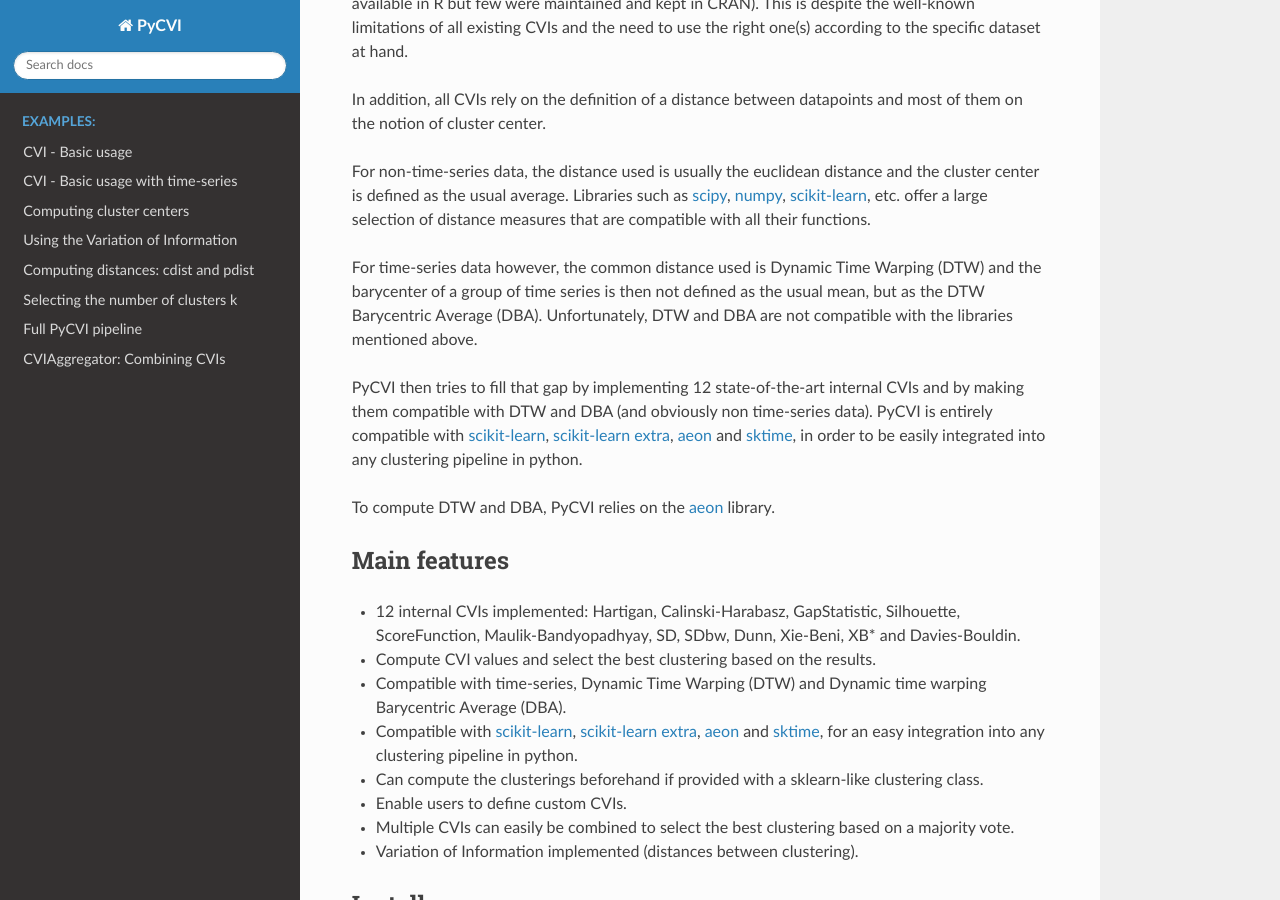
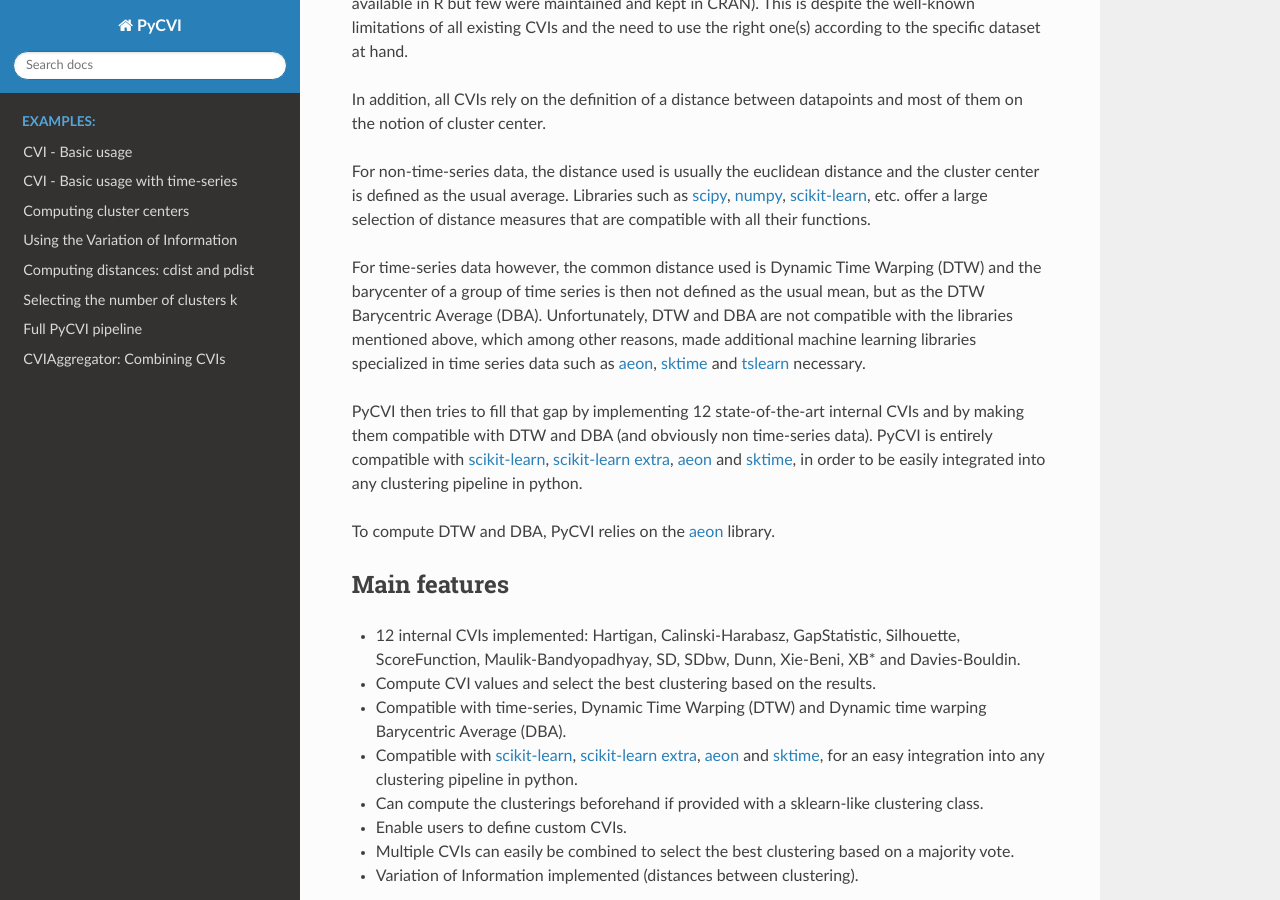
Before and after one commit to nglm/pycvi, a Sphinx documentation site: the page built from docs/md/welcome_top.md, in a window 1280 px wide and 900 px high, scrolled down 312 px. Built offline with Sphinx 7.4.7 and the Read the Docs theme 2.0.0, drawn with Linux system fonts in a browser that asks for light colours.

Commit message:
clarify importance of DBA DTW compatibility

```diff
--- a/docs/examples/cvi_aggregator.rst
+++ b/docs/examples/cvi_aggregator.rst
@@ -16,7 +16,7 @@ This example showcases 2 successful clusterings and clustering selections.
 
 .. image:: ../../examples/cvi_aggregator/Barton_data_KMeans-specific_cvis.png
 
-.. image:: ../../examples/cvi_aggregator/Barton_data_AgglomerativeClustering_Single-all_cvis.png.png
+.. image:: ../../examples/cvi_aggregator/Barton_data_AgglomerativeClustering_Single-all_cvis.png
 
 .. literalinclude:: ../../examples/cvi_aggregator/output-cvi_aggregator.txt
    :language: text
--- a/docs/md/welcome_top.md
+++ b/docs/md/welcome_top.md
@@ -8,7 +8,7 @@ In addition, all CVIs rely on the definition of a distance between datapoints an
 
 For non-time-series data, the distance used is usually the euclidean distance and the cluster center is defined as the usual average. Libraries such as [scipy](https://docs.scipy.org/doc/scipy/index.html), [numpy](https://numpy.org/doc/stable/), [scikit-learn](https://scikit-learn.org/stable/index.html), etc. offer a large selection of distance measures that are compatible with all their functions.
 
-For time-series data however, the common distance used is Dynamic Time Warping (DTW) and the barycenter of a group of time series is then not defined as the usual mean, but as the DTW Barycentric Average (DBA). Unfortunately, DTW and DBA are not compatible with the libraries mentioned above.
+For time-series data however, the common distance used is Dynamic Time Warping (DTW) and the barycenter of a group of time series is then not defined as the usual mean, but as the DTW Barycentric Average (DBA). Unfortunately, DTW and DBA are not compatible with the libraries mentioned above, which among other reasons, made additional machine learning libraries specialized in time series data such as [aeon](https://www.aeon-toolkit.org/en/latest/index.html), [sktime](https://www.sktime.net/en/stable/index.html) and [tslearn](https://tslearn.readthedocs.io/en/stable/) necessary.
 
 PyCVI then tries to fill that gap by implementing 12 state-of-the-art internal CVIs and by making them compatible with DTW and DBA (and obviously non time-series data). PyCVI is entirely compatible with [scikit-learn](https://scikit-learn.org/stable/index.html), [scikit-learn extra](https://scikit-learn-extra.readthedocs.io/en/stable/), [aeon](https://www.aeon-toolkit.org/en/latest/index.html) and [sktime](https://www.sktime.net/en/stable/index.html), in order to be easily integrated into any clustering pipeline in python.
 
```
Also changed, not shown: README.md (+1 -1 lines).
